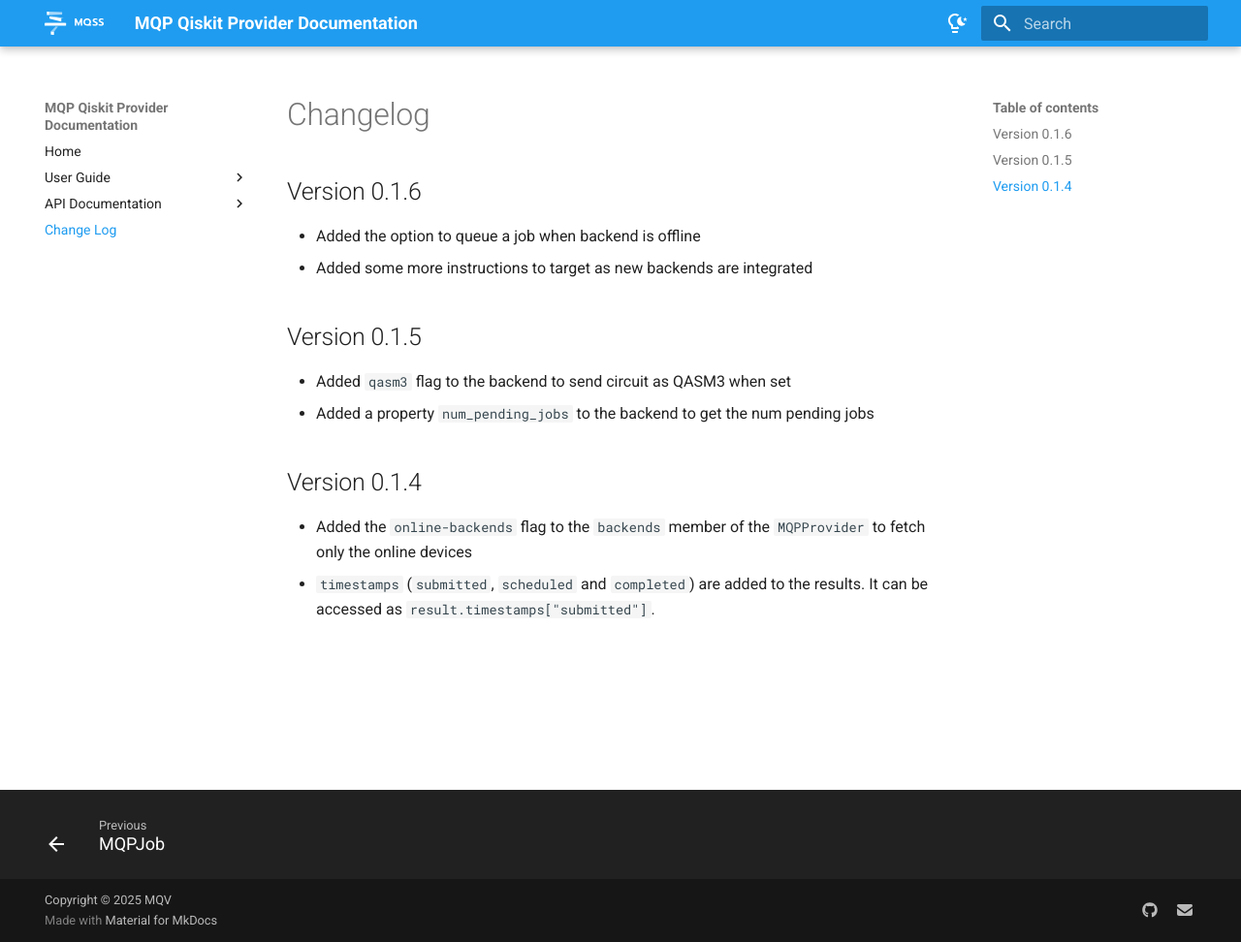
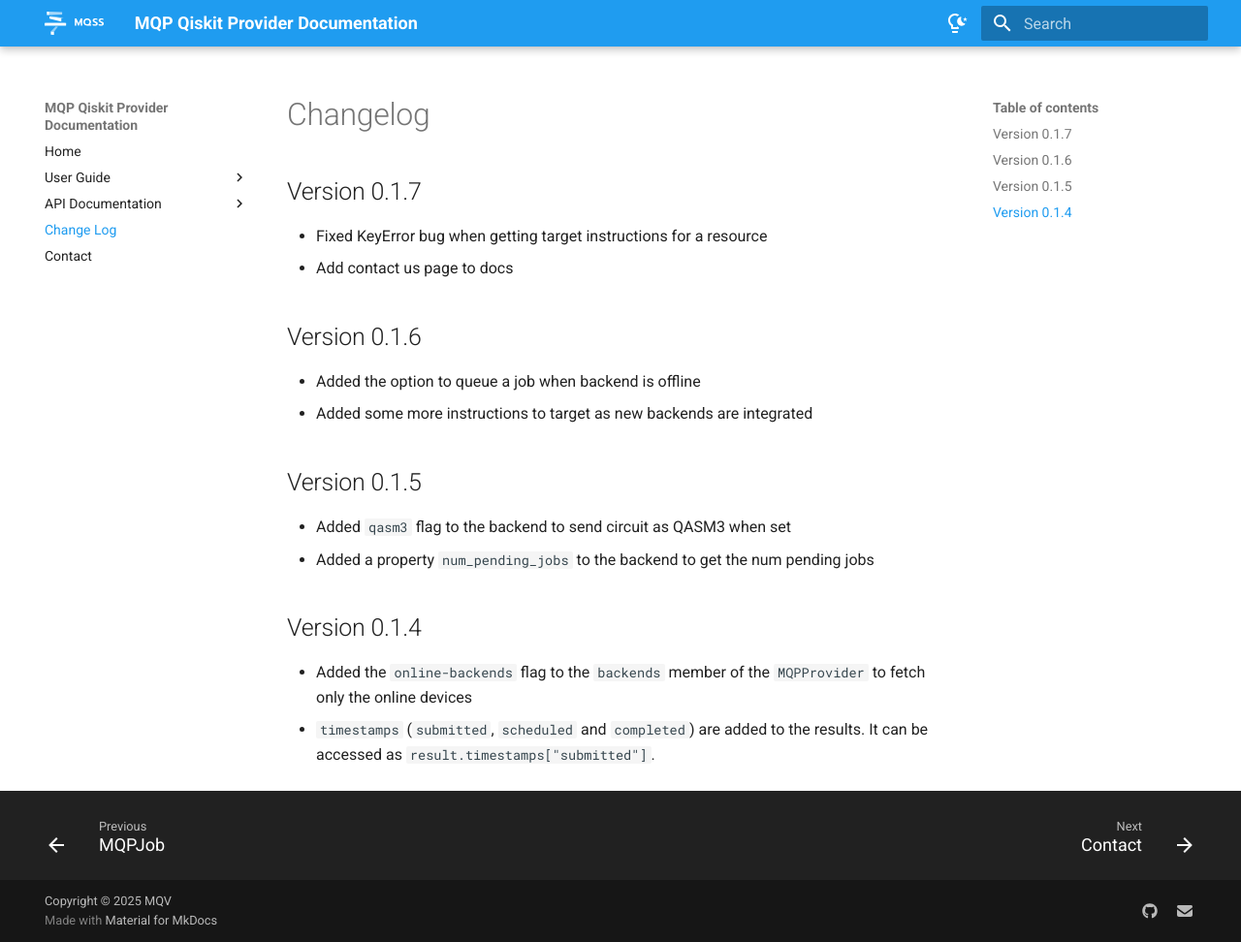
Before and after one commit to Munich-Quantum-Software-Stack/MQSS-Qiskit-Adapter, an MkDocs documentation site: the page built from docs/CHANGELOG.md, in a window 1280 px wide and 972 px high. Shown: the whole window at 97% size. Built offline with MkDocs 1.6.1 and Material for MkDocs 9.7.7, drawn with Linux system fonts in a browser that asks for light colours.

Commit message:
handle keyerror in resource get_target (#13)
* handle keyerror in resource get_target

* update docs

```diff
--- a/docs/CHANGELOG.md
+++ b/docs/CHANGELOG.md
@@ -1,4 +1,9 @@
 # Changelog
+
+## Version 0.1.7
+
+- Fixed KeyError bug when getting target instructions for a resource
+- Add contact us page to docs
 
 ## Version 0.1.6
 
--- a/mkdocs.yml
+++ b/mkdocs.yml
@@ -19,6 +19,7 @@
       - MQPBackend: api/mqp_backend.md
       - MQPJob: api/mqp_job.md
   - Change Log: CHANGELOG.md
+  - Contact: contact.md
 
 
 theme:
@@ -78,6 +79,6 @@
     - icon: fontawesome/brands/github
       link: https://github.com/Munich-Quantum-Software-Stack/MQP-Qiskit-Provider
     - icon: fontawesome/solid/envelope
-      link: mailto:mqss@munich-quantum-valley.de
+      link: mailto:quantum@lrz.de
 
 copyright: Copyright &copy; 2025 MQV
--- a/pyproject.toml
+++ b/pyproject.toml
@@ -1,7 +1,7 @@
 
 [project]
 name = "mqp-qiskit-provider"
-version = "0.1.6"
+version = "0.1.7"
 description = "A provider for Qiskit interface to MQP."
 authors = [
     {name = "mqss", email = "mqss@munich-quantum-valley.de"},
```
Also changed, not shown: docs/contact.md (added, +3 -0 lines), 1 other file.
